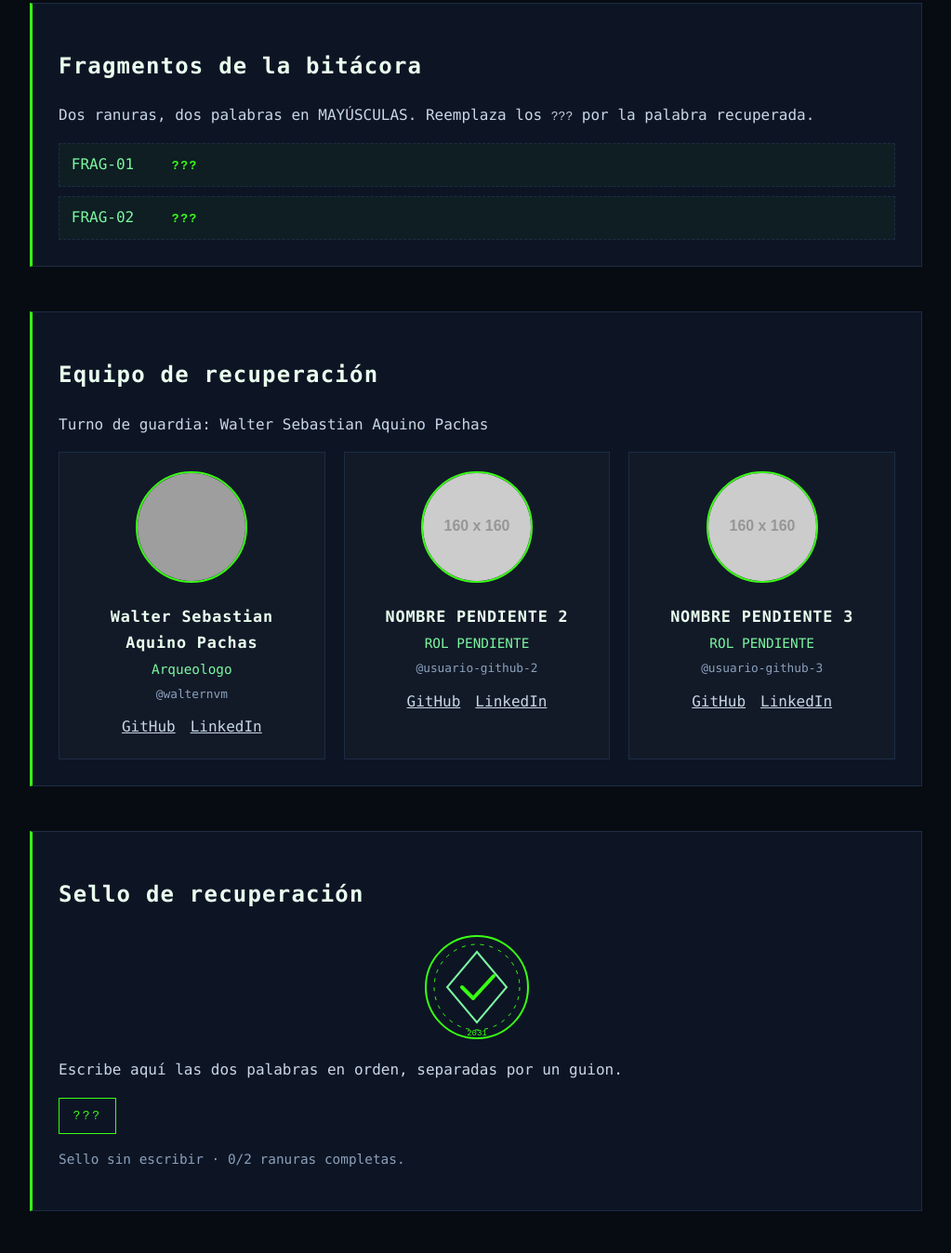
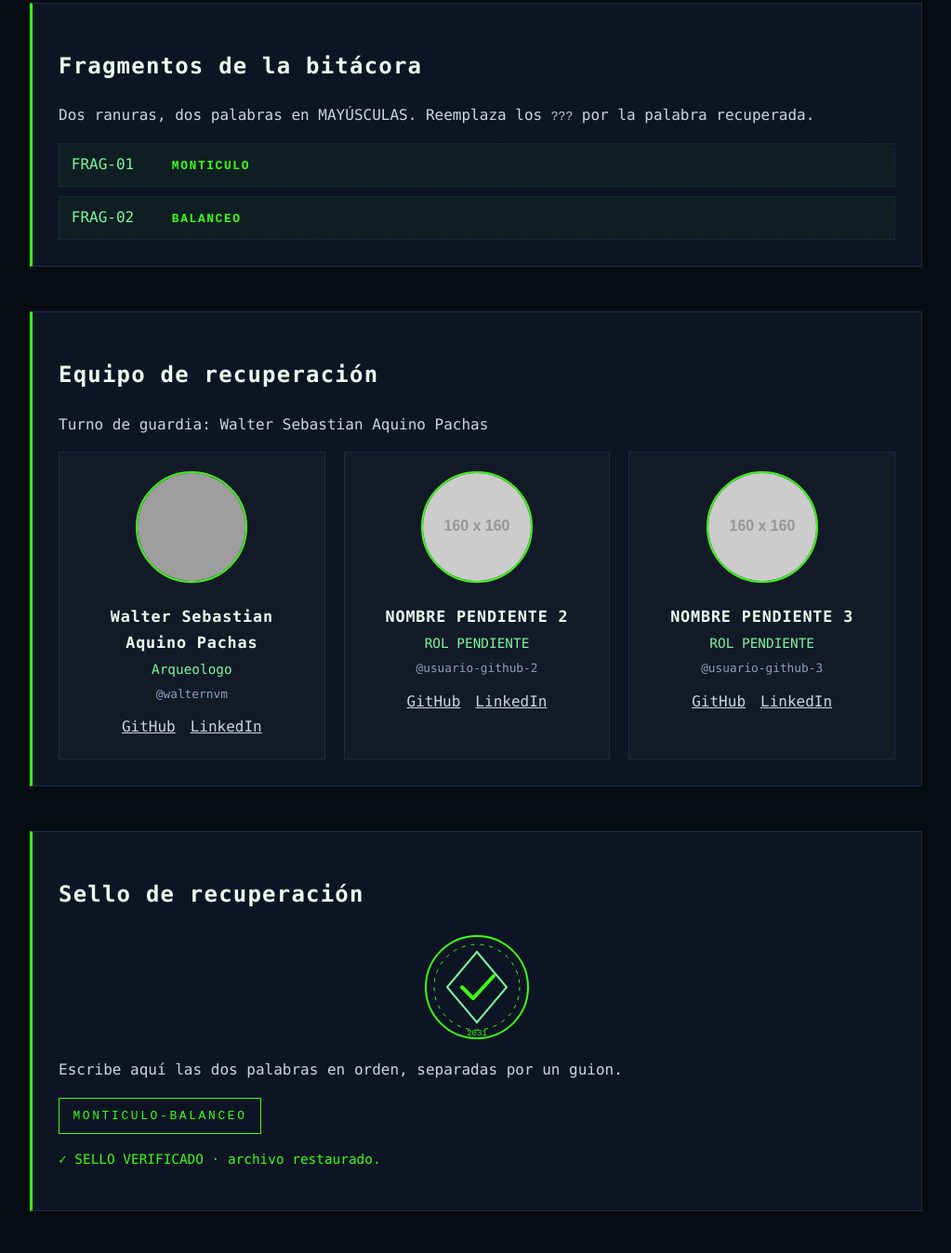
Before and after one commit to AlonsoGH2306/archivo-2031--patitosBB-, a plain HTML site: page index.html in a window 1280 px wide. Shown: the part 812-2160 px from the top of the page at 93% size, without its empty margins (128-1151 px from the left). Drawn offline with Linux system fonts and the light colour scheme; grey boxes are pictures that could not be loaded; placeholder pictures from the web are drawn by us.

Commit message:
feat: aplica sello final MONTICULO-BALANCEO

```diff
--- a/index.html
+++ b/index.html
@@ -64,11 +64,11 @@
         <ul class="bitacora__lista">
           <li class="frag" data-frag="01">
             <span class="frag__id">FRAG-01</span>
-            <code class="frag__palabra">???</code>
+            <code class="frag__palabra">MONTICULO</code>
           </li>
           <li class="frag" data-frag="02">
             <span class="frag__id">FRAG-02</span>
-            <code class="frag__palabra">???</code>
+            <code class="frag__palabra">BALANCEO</code>
           </li>
         </ul>
       </section>
@@ -134,7 +134,7 @@
         <p class="sello__ayuda">
           Escribe aquí las dos palabras en orden, separadas por un guion.
         </p>
-        <p><code id="sello-valor" class="sello__valor">???</code></p>
+        <p><code id="sello-valor" class="sello__valor">MONTICULO-BALANCEO</code></p>
         <p id="sello-estado" class="sello__estado" role="status">
           Sello sin verificar.
         </p>
```
